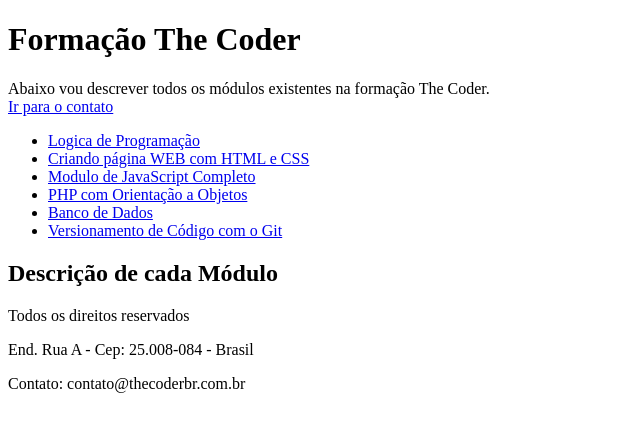
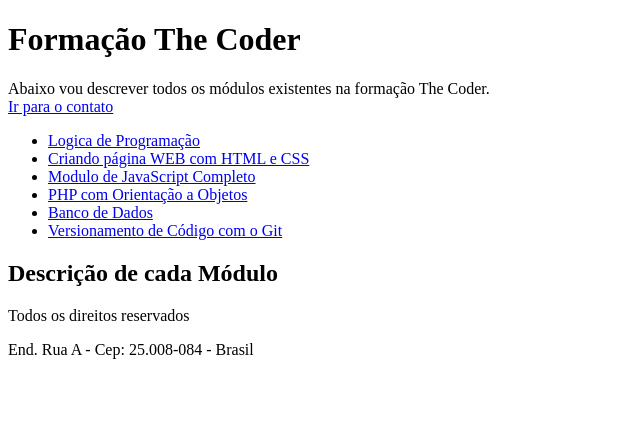
Before and after one commit to thecoderbrformacao/modulogit, a plain HTML site: page index.html in a window 1280 px wide. Shown: the whole page, without its empty margins (0-640 px from the left). Drawn offline with Linux system fonts and the light colour scheme.

Commit message:
Revert "Adicionar o e-mail no rodape"
This reverts commit a228628161fa08141d0140bfb2aeb0fde1cbfba7.

```diff
--- a/index.html
+++ b/index.html
@@ -29,7 +29,6 @@
     <footer>
         <p>Todos os direitos reservados</p>
         <p>End. Rua A - Cep: 25.008-084 - Brasil</p>
-        <p>Contato: contato@thecoderbr.com.br</p>
     </footer>
 </body>
 </html>
```
